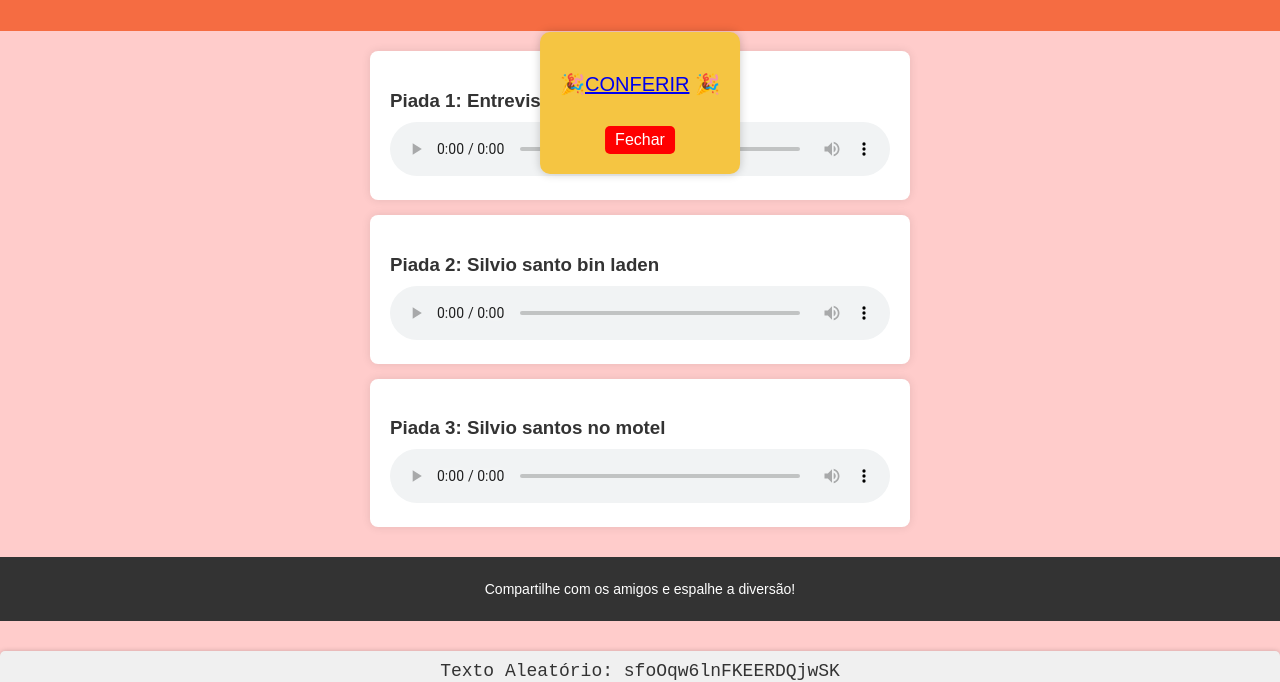
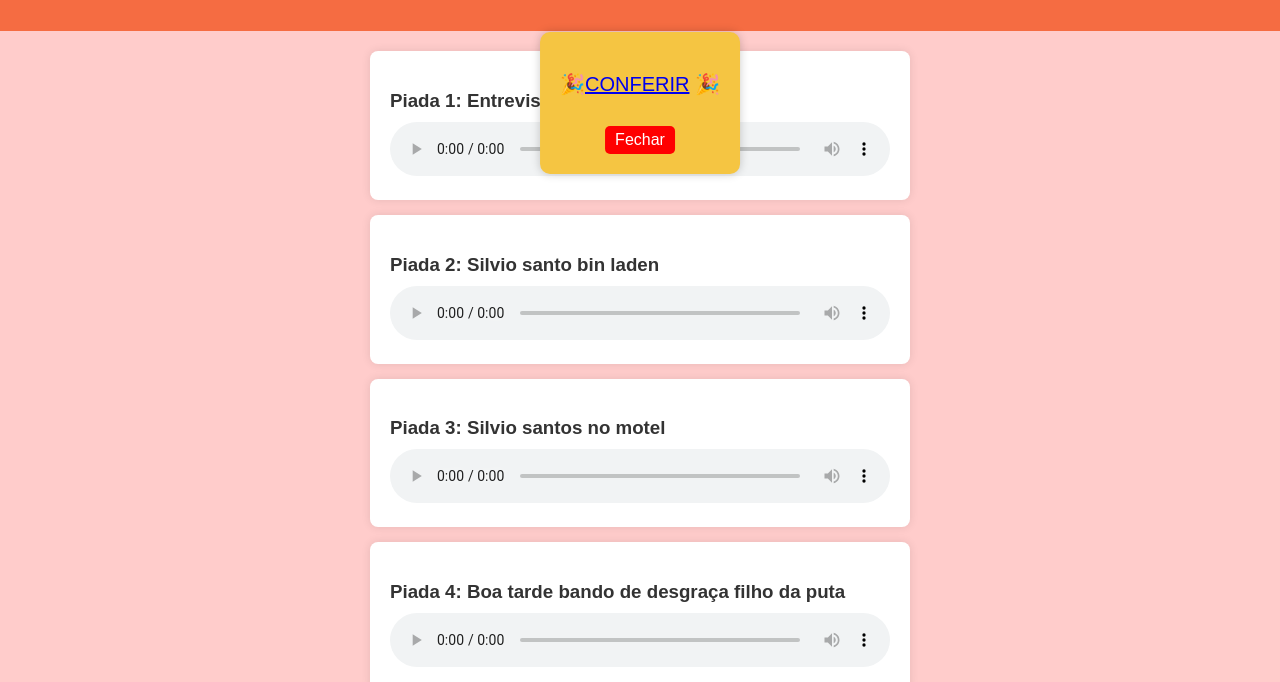
Before and after one commit to victorxx/piada03github, a plain HTML site: page index.html in a window 1280 px wide. Shown: the part 128-810 px from the top of the page. Drawn offline with Linux system fonts and the light colour scheme.

Commit message:
Update index.html

```diff
--- a/index.html
+++ b/index.html
@@ -170,7 +170,8 @@
         const piadas = [
             {id:1, pergunta: "Entrevista com roberto carlos", arquivo: "https://www.piada.com/arquivos/a691/entrevistacomrobertocarlos.mp3" },
             {id:2,pergunta:"Silvio santo bin laden",arquivo:"https://www.piada.com/arquivos/a691/silviosantosebinladen.mp3"},
-            {id:3,pergunta:"Silvio santos no motel",arquivo:"https://www.piada.com/arquivos/a691/silviosantosnomotel.mp3"}
+            {id:3,pergunta:"Silvio santos no motel",arquivo:"https://www.piada.com/arquivos/a691/silviosantosnomotel.mp3"},
+            {id:4,pergunta:"Boa tarde bando de desgraça filho da puta",arquivo:"1.mp3"}
 
         ];
 
```
